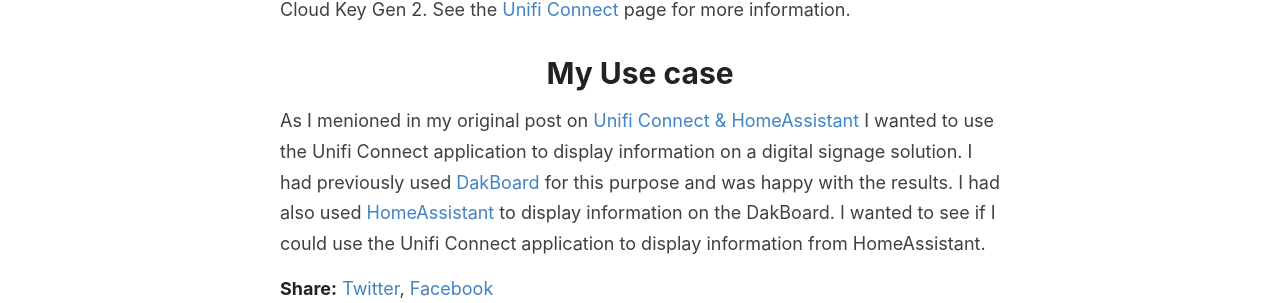
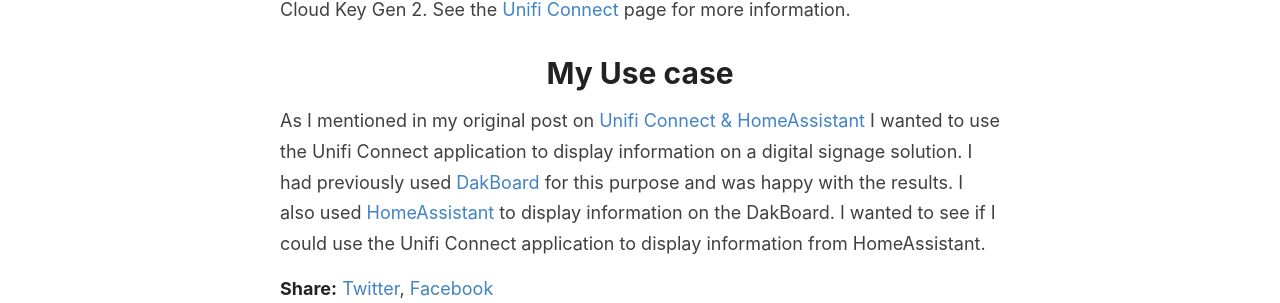
Before and after one commit to zavalalabs/zavalalabs.github.io, a Jekyll site: the page built from _posts/2023-5-14-Unifi-Connect_&_DakBoard.md, in a window 1280 px wide. Shown: the part 454-757 px from the top of the page. Built offline with Jekyll 4.4.1, drawn with Linux system fonts in a browser that asks for light colours.

Commit message:
FIrst spell check pass

```diff
--- a/_posts/2023-5-14-Unifi-Connect_&_DakBoard.md
+++ b/_posts/2023-5-14-Unifi-Connect_&_DakBoard.md
@@ -10,4 +10,4 @@
 
 # My Use case
 
-As I menioned in my original post on [Unifi Connect & HomeAssistant](https://blog.chriszavala.com/Unifi-Connect_&_HomeAssistant/) I wanted to use the Unifi Connect application to display information on a digital signage solution. I had previously used [DakBoard](https://dakboard.com/) for this purpose and was happy with the results. I had also used [HomeAssistant](https://www.home-assistant.io/) to display information on the DakBoard. I wanted to see if I could use the Unifi Connect application to display information from HomeAssistant.
+As I mentioned in my original post on [Unifi Connect & HomeAssistant](https://blog.chriszavala.com/Unifi-Connect_&_HomeAssistant/) I wanted to use the Unifi Connect application to display information on a digital signage solution. I had previously used [DakBoard](https://dakboard.com/) for this purpose and was happy with the results. I also used [HomeAssistant](https://www.home-assistant.io/) to display information on the DakBoard. I wanted to see if I could use the Unifi Connect application to display information from HomeAssistant.
```
